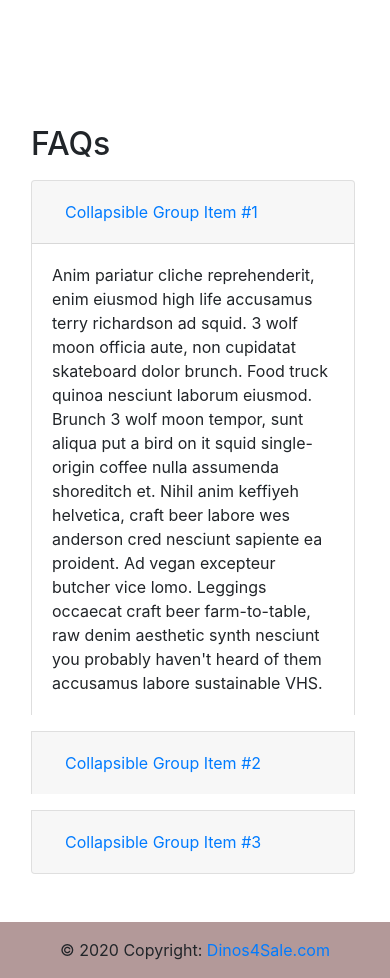
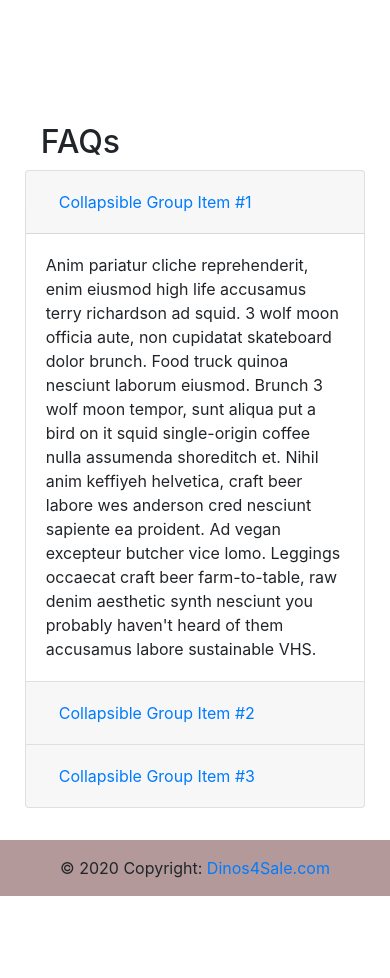
Before and after one commit to johndunstan/dinos-for-sale, a website: page index.html in a window 390 px wide. Shown: the part 2847-3825 px from the top of the page. After the commit the page ends 3743 px from the top, so only its background shows below. Drawn offline with nearby package versions, Linux system fonts and the light colour scheme.

```diff
--- a/css/styles.css
+++ b/css/styles.css
@@ -53,6 +53,7 @@
 
 #faqs {
   padding-bottom: 2rem;
+  width: 80%;
 }
 
 footer {
@@ -94,4 +95,13 @@
     width: 90%;
     margin: 1rem;
   }
+
+  #faqs .card {
+    width: 100%;
+    margin: 0;
+  }
+
+  #faqs {
+    width: 95%;
+  }
 }
```
Also changed, not shown: index.html (+1 -0 lines), images/dino1.jpg, images/dino2.jpg, images/dino3.jpg.
